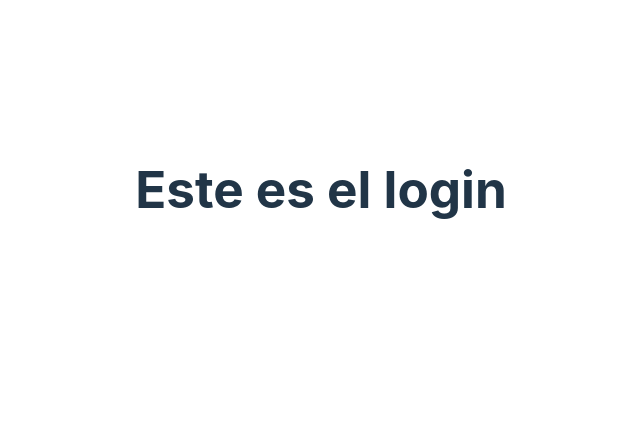
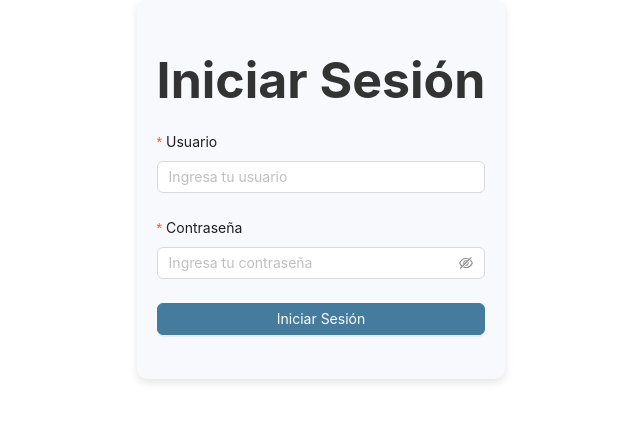
Before and after one commit to Ricolin2653M/Sistema-Gestor-de-Gastos, a React (Vite) app: page /login in a window 1280 px wide. Shown: the part 211-632 px from the top of the page, without its empty margins (319-959 px from the left). Built offline with nearby package versions, Linux system fonts and the light colour scheme.

Commit message:
design finished

```diff
--- a/src/pages/login/index.jsx
+++ b/src/pages/login/index.jsx
@@ -1,13 +1,51 @@
 import React from "react";
+import { Form, Input, Button } from "antd";
+import "./Login.css";
 
 const Login = () => {
-    return(
-        <>
-        <div>
-            <h1>Este es el login</h1>
-        </div>
-        </>
-    )
-}
+  const onFinish = (values) => {
+    console.log("Login success:", values);
+  };
+
+  const onFinishFailed = (errorInfo) => {
+    console.log("Login failed:", errorInfo);
+  };
+
+  return (
+    <div className="login-container">
+      <h1>Iniciar Sesión</h1>
+      <Form
+        name="login"
+        initialValues={{ remember: true }}
+        onFinish={onFinish}
+        onFinishFailed={onFinishFailed}
+        layout="vertical"
+        className="login-form"
+      >
+        <Form.Item
+          label="Usuario"
+          name="username"
+          rules={[{ required: true, message: "Por favor ingresa tu usuario!" }]}
+        >
+          <Input placeholder="Ingresa tu usuario" />
+        </Form.Item>
+
+        <Form.Item
+          label="Contraseña"
+          name="password"
+          rules={[{ required: true, message: "Por favor ingresa tu contraseña!" }]}
+        >
+          <Input.Password placeholder="Ingresa tu contraseña" />
+        </Form.Item>
+
+        <Form.Item>
+          <Button type="primary" htmlType="submit" className="login-button">
+            Iniciar Sesión
+          </Button>
+        </Form.Item>
+      </Form>
+    </div>
+  );
+};
 
 export default Login;
--- /dev/null
+++ b/src/pages/login/login.css
@@ -0,0 +1,35 @@
+.login-container {
+    max-width: 400px;
+    margin: 0 auto;
+    padding: 20px;
+    border-radius: 10px;
+    box-shadow: 0 4px 8px rgba(0, 0, 0, 0.1);
+    background-color: #f7f9fc;
+    text-align: center;
+  }
+
+  h1 {
+    margin-bottom: 23px;
+    color: #333;
+    font-size: 50px; /* Ajusta este valor según lo que desees */
+  }
+
+  .login-form {
+    width: 100%;
+  }
+
+  .login-button {
+    width: 100%;
+    background-color: #457b9d;
+    border-color: #457b9d;
+  }
+
+  @media (max-width: 768px) {
+    .login-container {
+      padding: 15px;
+    }
+
+    h1 {
+      font-size: 24px;
+    }
+  }
```
